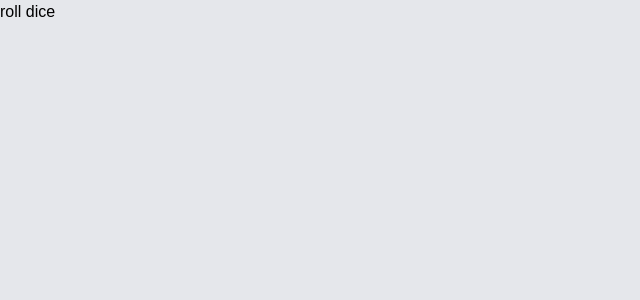
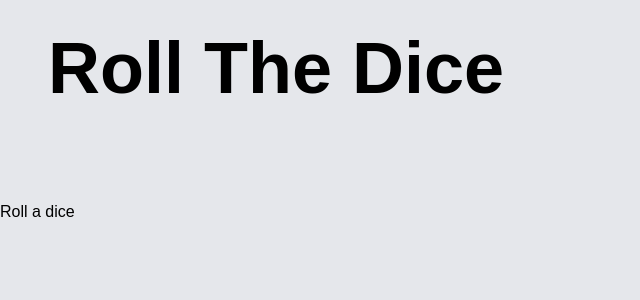
Before and after one commit to oleknap-dev/Randomizer, a Next.js app: page /roll-dice in a window 1280 px wide. Shown: the top 300 px of the page, without its empty margins (0-640 px from the left). Built offline with nearby package versions, Linux system fonts and the light colour scheme; a web font is replaced by a local one.

Commit message:
Implement roll a dice logic and improve styles

```diff
--- a/src/app/coin-flip/CoinFlip.js
+++ b/src/app/coin-flip/CoinFlip.js
@@ -5,7 +5,7 @@ import { useState } from "react";
 export default function CoinFlip() {
   const [result, setResult] = useState();
 
-  async function randomize() {
+  async function flipCoin() {
     try {
       const response = await fetch("https://api.random.org/json-rpc/4/invoke", {
         method: "POST",
@@ -38,7 +38,7 @@ export default function CoinFlip() {
   return (
     <div>
       <div>
-        <button onClick={randomize}>Flip a coin</button>
+        <button onClick={flipCoin}>Flip a coin</button>
       </div>
       {result !== undefined && <h1>{result}</h1>}
     </div>
--- a/src/app/coin-flip/page.js
+++ b/src/app/coin-flip/page.js
@@ -3,6 +3,9 @@ import CoinFlip from "./CoinFlip";
 export default function Page() {
   return (
     <div>
+      <header>
+        <h1 className="text-7xl font-bold ml-12 mt-8 mb-24">Coin Flip</h1>
+      </header>
       <CoinFlip />
     </div>
   );
--- a/src/app/components/Tile.js
+++ b/src/app/components/Tile.js
@@ -2,7 +2,7 @@ import Link from "next/link";
 
 export default function Tile({ label, href, image }) {
   return (
-    <div className="flex relative items-center justify-center  w-80 h-48 rounded-md border border-black border-opacity-15 overflow-hidden group">
+    <div className="flex relative items-center justify-center w-80 h-48 rounded-md border border-black border-opacity-15 overflow-hidden group">
       <div
         className="w-80 h-48 bg-center bg-cover transition duration-300 ease-in-out group-hover:scale-105"
         style={{ backgroundImage: `url(${image})` }}
--- a/src/app/page.js
+++ b/src/app/page.js
@@ -15,7 +15,7 @@ export default function Page() {
         <Tile
           label="Coin flip"
           href="/coin-flip"
-          image="/images/coin-flip.jpg"
+          image="/images/coin-flip.png"
         />
         <Tile
           label="Roll dice"
--- a/src/app/random-number/RandomNumberGenerator.js
+++ b/src/app/random-number/RandomNumberGenerator.js
@@ -7,7 +7,7 @@ export default function RandomNumberGenerator() {
   const [max, setMax] = useState(100);
   const [min, setMin] = useState(0);
 
-  async function randomize() {
+  async function generateRandomNumber() {
     let newmax = max;
     if (min >= max) {
       setMax(min + 1);
@@ -62,8 +62,9 @@ export default function RandomNumberGenerator() {
           className="border border-black ml-8 w-32"
         />
       </label>
-      <button onClick={randomize}>Generate</button>
-      <h1>{result}</h1>
+      <button onClick={generateRandomNumber}>Generate</button>
+      {result !== undefined && <h1>{result}</h1>}
+      <select></select>
     </div>
   );
 }
--- a/src/app/random-number/page.js
+++ b/src/app/random-number/page.js
@@ -3,6 +3,9 @@ import RandomNumberGenerator from "./RandomNumberGenerator";
 export default function Page() {
   return (
     <div>
+      <header>
+        <h1 className="text-7xl font-bold ml-12 mt-8 mb-24">Random Number</h1>
+      </header>
       <RandomNumberGenerator />
     </div>
   );
--- a/src/app/roll-dice/RollDice.js
+++ b/src/app/roll-dice/RollDice.js
@@ -1,7 +1,44 @@
+"use client";
+
+import { useState } from "react";
+
 export default function RollDice() {
+  const [result, setResult] = useState();
+  const [diceCount, setDiceCount] = useState(1);
+
+  async function rollDice() {
+    try {
+      const response = await fetch("https://api.random.org/json-rpc/4/invoke", {
+        method: "POST",
+        headers: {
+          "Content-Type": "application/json",
+        },
+        body: JSON.stringify({
+          jsonrpc: "2.0",
+          method: "generateIntegers",
+          params: {
+            apiKey: "845658bd-ca8c-4406-842f-a364b43c5f6a",
+            n: diceCount,
+            min: 1,
+            max: 6,
+            base: 10,
+          },
+          id: 6105,
+        }),
+      });
+
+      const data = await response.json();
+      setResult(data.result.random.data);
+    } catch (error) {
+      console.log("Error: ", error);
+      setResult("Error");
+    }
+  }
+
   return (
     <div>
-      <hi>roll dice</hi>
+      <button onClick={rollDice}>Roll a dice</button>
+      {result !== undefined && <h1>{result}</h1>}
     </div>
   );
 }
--- a/src/app/roll-dice/page.js
+++ b/src/app/roll-dice/page.js
@@ -3,6 +3,9 @@ import RollDice from "./RollDice";
 export default function Page() {
   return (
     <div>
+      <header>
+        <h1 className="text-7xl font-bold ml-12 mt-8 mb-24">Roll The Dice</h1>
+      </header>
       <RollDice />
     </div>
   );
```
Also changed, not shown: public/images/coin-flip.PNG (added), public/images/coin-flip.jpg (deleted).
